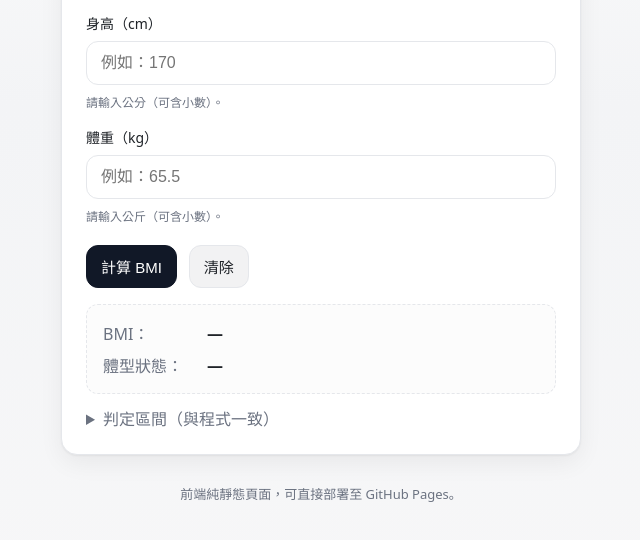
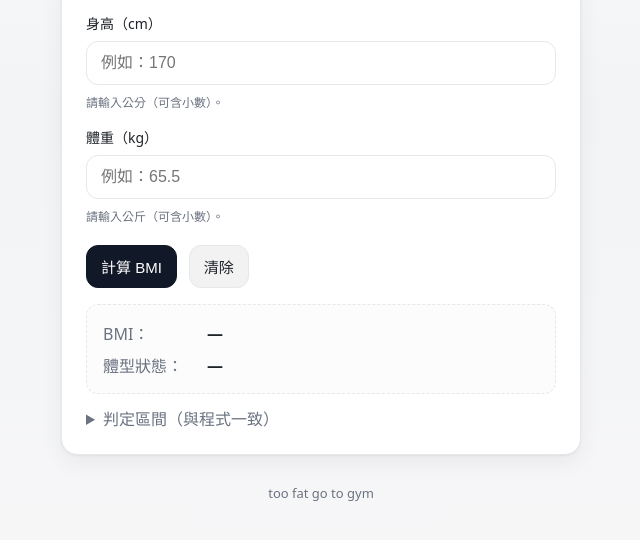
Before and after one commit to alexwangastudio/bmicalculator, a plain HTML site: page index.html in a window 1280 px wide. Shown: the part 174-714 px from the top of the page, without its empty margins (319-959 px from the left). Drawn offline with Linux system fonts and the light colour scheme.

Commit message:
Update index.html

```diff
--- a/index.html
+++ b/index.html
@@ -5,7 +5,7 @@
   <meta name="viewport" content="width=device-width,initial-scale=1" />
   <title>BMI 計算器</title>
   <link rel="stylesheet" href="style.css" />
-  <meta name="description" content="極簡風格灰白色系的 BMI 計算器" />
+  <meta name="description" content="看看你最近有多匪類" />
 </head>
 <body>
   <main class="container">
@@ -53,7 +53,7 @@
     </section>
 
     <footer class="footer">
-      <p>前端純靜態頁面，可直接部署至 GitHub Pages。</p>
+      <p>too fat go to gym</p>
     </footer>
   </main>
 
```
